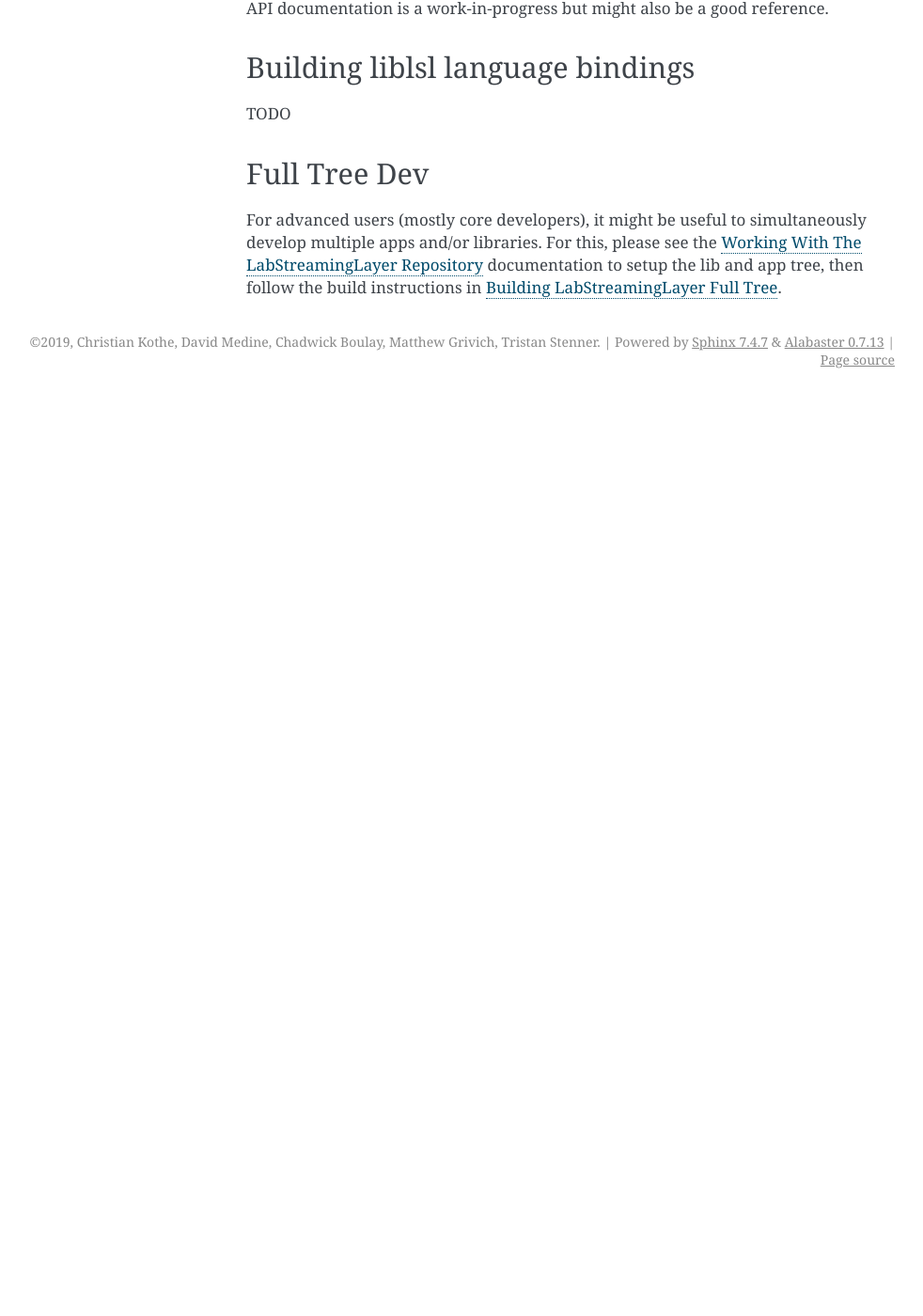
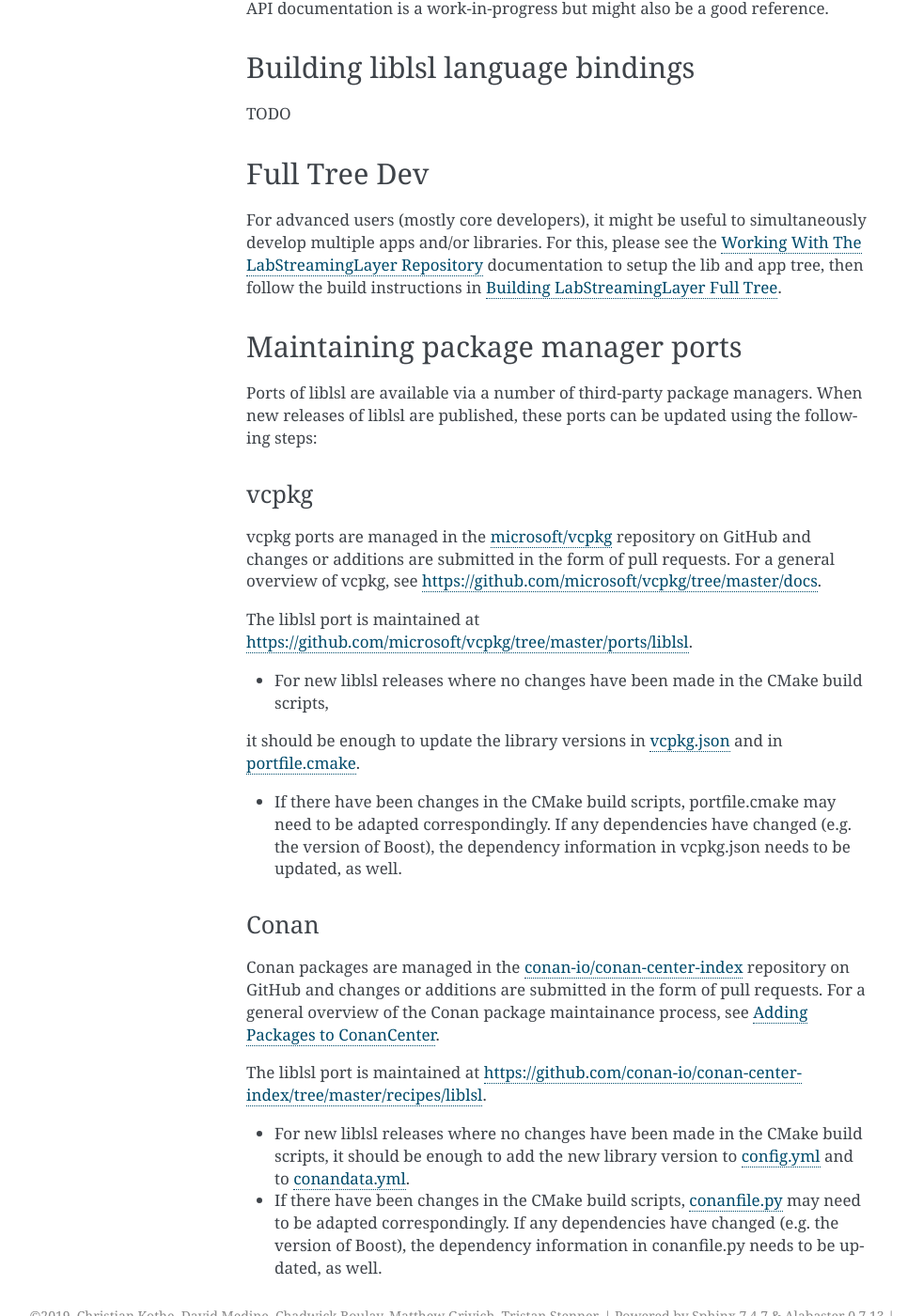
Before and after one commit to sccn/labstreaminglayer, a Sphinx documentation site: the page built from docs/dev/lib_dev.rst, in a window 1280 px wide and 1400 px high, scrolled down 3255 px. Shown: the whole window at 94% size, without its empty margins (158-1140 px from the left). Built offline with Sphinx 7.4.7, drawn with Linux system fonts in a browser that asks for light colours; before the commit the page ends 3677 px from its top, so only the background shows below that; some of the changed text lies outside the part shown.

Commit message:
Add info on updating package manager ports to lib_dev.rst

```diff
--- a/docs/dev/lib_dev.rst
+++ b/docs/dev/lib_dev.rst
@@ -171,3 +171,42 @@
 
 For advanced users (mostly core developers), it might be useful to simultaneously develop multiple apps and/or libraries. For this, please see the :doc:`full_tree` documentation to setup the lib and app tree,
 then follow the build instructions in :doc:`build_full_tree`.
+
+Maintaining package manager ports
+*********************************
+
+Ports of liblsl are available via a number of third-party package managers.
+When new releases of liblsl are published,
+these ports can be updated using the following steps:
+
+vcpkg
+=====
+
+vcpkg ports are managed in the `microsoft/vcpkg <https://github.com/microsoft/vcpkg>`_ repository on GitHub
+and changes or additions are submitted in the form of pull requests.
+For a general overview of vcpkg, see https://github.com/microsoft/vcpkg/tree/master/docs.
+
+The liblsl port is maintained at https://github.com/microsoft/vcpkg/tree/master/ports/liblsl.
+
+- For new liblsl releases where no changes have been made in the CMake build scripts,
+it should be enough to update the library versions in `vcpkg.json <https://github.com/microsoft/vcpkg/blob/master/ports/liblsl/vcpkg.json>`_
+and in `portfile.cmake <https://github.com/microsoft/vcpkg/blob/master/ports/liblsl/portfile.cmake>`_.
+
+- If there have been changes in the CMake build scripts, portfile.cmake may need to be adapted correspondingly.
+  If any dependencies have changed (e.g. the version of Boost), the dependency information in vcpkg.json needs to be updated, as well.
+
+Conan
+=====
+
+Conan packages are managed in the `conan-io/conan-center-index <https://github.com/conan-io/conan-center-index>`_ repository on GitHub
+and changes or additions are submitted in the form of pull requests.
+For a general overview of the Conan package maintainance process, see `Adding Packages to ConanCenter <https://github.com/conan-io/conan-center-index/blob/master/docs/how_to_add_packages.md>`_.
+
+The liblsl port is maintained at https://github.com/conan-io/conan-center-index/tree/master/recipes/liblsl.
+
+- For new liblsl releases where no changes have been made in the CMake build scripts,
+  it should be enough to add the new library version to `config.yml <https://github.com/conan-io/conan-center-index/blob/master/recipes/liblsl/config.yml>`_
+  and to `conandata.yml <https://github.com/conan-io/conan-center-index/blob/master/recipes/liblsl/all/conandata.yml>`_.
+
+- If there have been changes in the CMake build scripts, `conanfile.py <https://github.com/conan-io/conan-center-index/blob/master/recipes/liblsl/all/conanfile.py>`_ may need to be adapted correspondingly.
+  If any dependencies have changed (e.g. the version of Boost), the dependency information in conanfile.py needs to be updated, as well.
```
